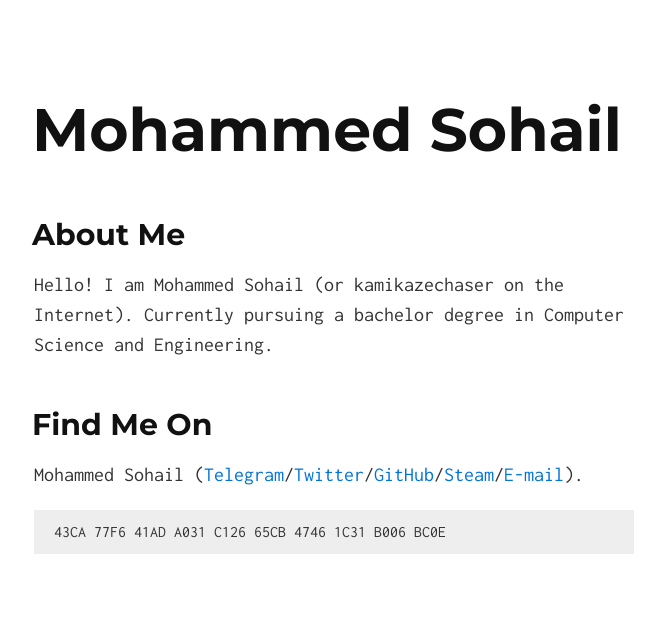
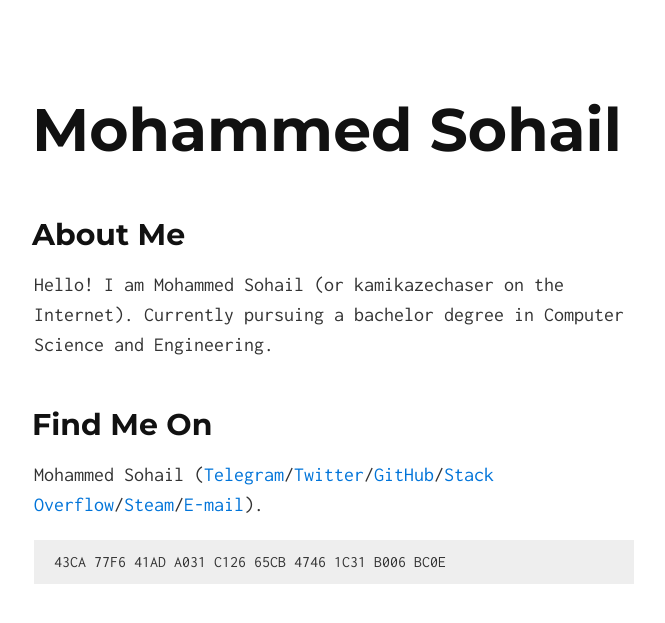
Before and after one commit to kamikazechaser/kamikazechaser.github.io, a Jekyll site: the page built from index.md, in a window 1280 px wide. Shown: the top 623 px of the page, without its empty margins (306-971 px from the left). Built offline with Jekyll 4.4.1, drawn with Linux system fonts in a browser that asks for light colours; our own code applies the rules of GitHub Pages for plain Markdown files.

Commit message:
Update index.md

````diff
--- a/index.md
+++ b/index.md
@@ -8,7 +8,7 @@ Hello! I am Mohammed Sohail (or kamikazechaser on the Internet). Currently pursu
 
 ## Find Me On
 
-Mohammed Sohail ([Telegram](https://telegram.me/kamikazechaser)/[Twitter](http://twitter.com/sohailsameja)/[GitHub](https://github.com/kamikazechaser)/[Steam](https://steamcommunity.com/id/kamikazechaser)/[E-mail](mailto:sohailsameja@gmail.com)).
+Mohammed Sohail ([Telegram](https://telegram.me/kamikazechaser)/[Twitter](http://twitter.com/sohailsameja)/[GitHub](https://github.com/kamikazechaser)/[Stack Overflow](https://stackoverflow.com/users/6004371/mohammed-sohail)/[Steam](https://steamcommunity.com/id/kamikazechaser)/[E-mail](mailto:sohailsameja@gmail.com)).
 
 
 ```
````
